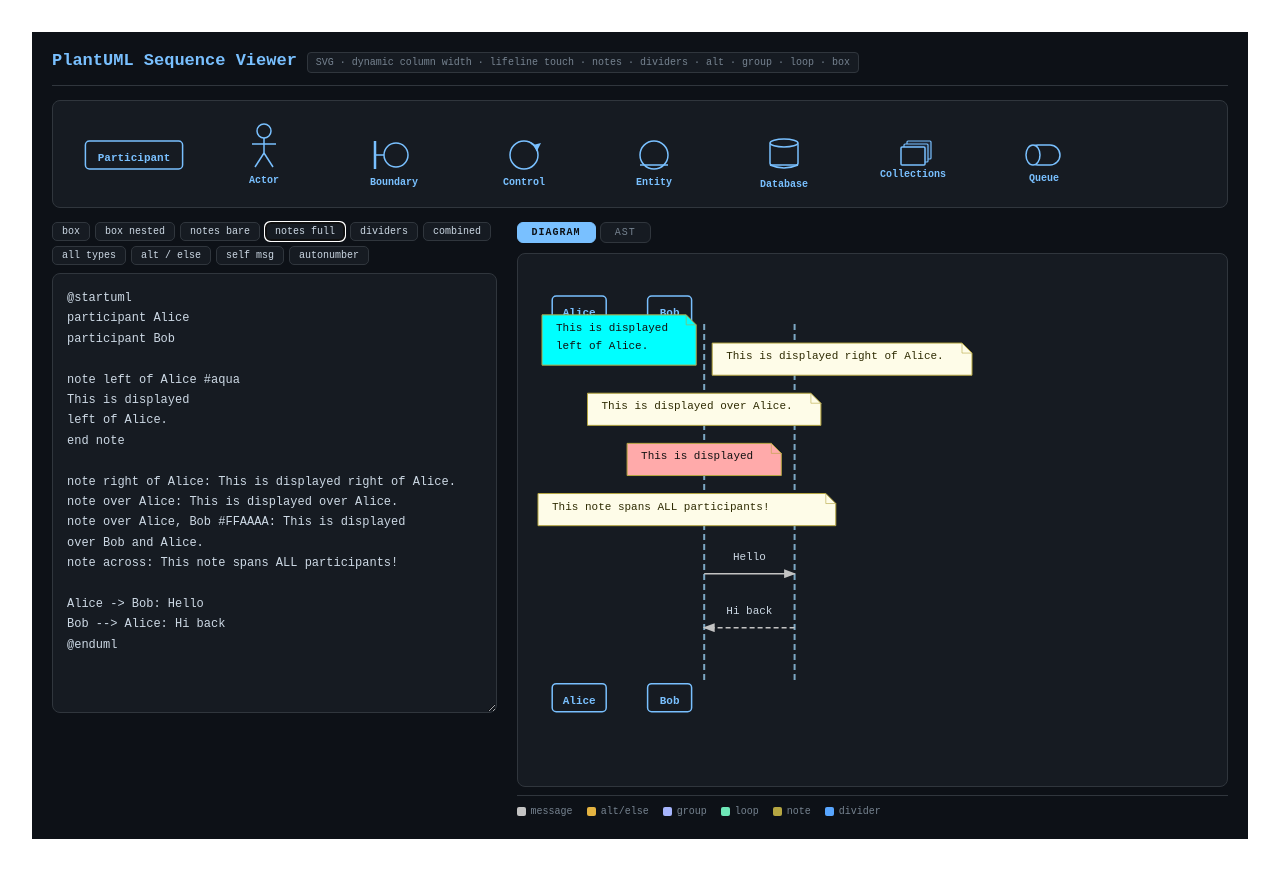
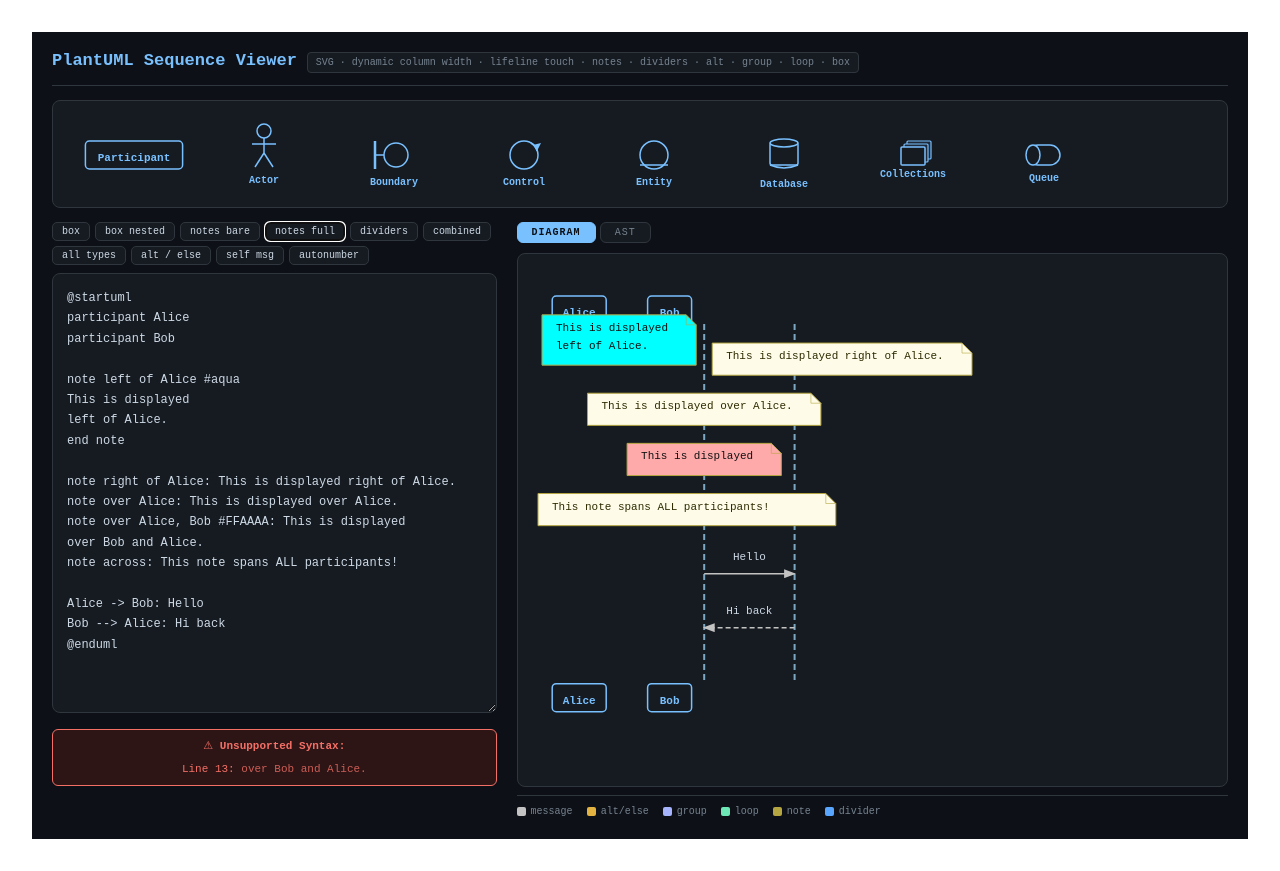
Before and after one commit to hudy9x/beautiful-plantuml, a React app: page / in a window 1280 px wide. Both pictures are taken after a click on the button "notes full". Built offline with nearby package versions, Linux system fonts and the light colour scheme; the HTML template or start-up script is replaced by a standard one.

Commit message:
feat: Add error reporting for unparsed lines to the AST and display them in the UI.

```diff
--- a/src/PlantumlParser.tsx
+++ b/src/PlantumlParser.tsx
@@ -47,7 +47,7 @@ interface GroupBlockNode { type: "GROUP_BLOCK"; label: string; statements: State
 interface LoopBlockNode { type: "LOOP_BLOCK"; label: string; statements: StatementNode[]; }
 interface BoxDeclNode { type: "BOX_DECL"; title: string | null; color: string | null; directAliases: string[]; children: BoxDeclNode[]; allAliases: string[]; }
 type StatementNode = MessageNode | NoteNode | DividerNode | AltBlockNode | GroupBlockNode | LoopBlockNode | BoxDeclNode;
-interface DiagramAST { autonumber: boolean; participants: Participant[]; declMap: Record<string, Participant>; statements: StatementNode[]; boxes: BoxDeclNode[]; }
+interface DiagramAST { autonumber: boolean; participants: Participant[]; declMap: Record<string, Participant>; statements: StatementNode[]; boxes: BoxDeclNode[]; errors: { line: number; text: string }[]; }
 
 // ─────────────────────────────────────────────────────────────────────────────
 // parser/tokenizer.ts
@@ -116,12 +116,17 @@ function tokenizeLine(line: string): Token | null {
 // ─────────────────────────────────────────────────────────────────────────────
 
 function parse(input: string): DiagramAST {
-  const tokens: Token[] = input.split("\n").map(tokenizeLine).filter((t): t is Token => t !== null);
+  const tokens: (Token & { lineNo: number; raw: string })[] = [];
+  input.split("\n").forEach((line, i) => {
+    const t = tokenizeLine(line);
+    if (t !== null) tokens.push({ ...t, lineNo: i + 1, raw: line });
+  });
   let pos = 0, msgIdx = 0;
   const hasAutonumber = tokens.some(t => t.type === "AUTONUMBER");
   const declMap: Record<string, Participant> = {};
   const participantOrder: Participant[] = [];
   const participantSet = new Set<string>();
+  const errors: { line: number; text: string }[] = [];
 
   function reg(alias: string, name: string, kind: ParticipantKind, stereoType?: string, color?: string) {
     if (participantSet.has(alias)) return;
@@ -167,7 +172,12 @@ function parse(input: string): DiagramAST {
           };
           ref.current = msg; stmts.push(msg); pos++; break;
         }
-        default: pos++;
+        default: {
+          if (tok.type === "TEXT_LINE") {
+            errors.push({ line: (tok as any).lineNo, text: (tok as any).raw });
+          }
+          pos++;
+        }
       }
     }
     return stmts;
@@ -197,7 +207,12 @@ function parse(input: string): DiagramAST {
       if (tok.type === "END_BOX" || tok.type === "END") { pos++; break; }
       if (tok.type === "BOX") { pos++; children.push(parseBox(tok.title, tok.color, ref)); }
       else if (tok.type === "DECLARATION") { reg(tok.alias, tok.name, tok.kind, tok.stereoType, tok.color); direct.push(tok.alias); pos++; }
-      else pos++;
+      else {
+        if (tok.type === "TEXT_LINE") {
+          errors.push({ line: (tok as any).lineNo, text: (tok as any).raw });
+        }
+        pos++;
+      }
     }
     return {
       type: "BOX_DECL", title, color, directAliases: direct, children,
@@ -207,10 +222,19 @@ function parse(input: string): DiagramAST {
 
   const ref = { current: null as MessageNode | null };
   const all = parseStmts(ref);
+  while (pos < tokens.length) {
+    const tok = tokens[pos];
+    if (tok.type === "TEXT_LINE") {
+      errors.push({ line: (tok as any).lineNo, text: (tok as any).raw });
+    }
+    pos++;
+  }
+
   return {
     autonumber: hasAutonumber, participants: participantOrder, declMap,
     boxes: all.filter((s): s is BoxDeclNode => s.type === "BOX_DECL"),
     statements: all.filter((s): s is StatementNode => s.type !== "BOX_DECL"),
+    errors
   };
 }
 
@@ -1353,6 +1377,20 @@ export default function App() {
             marginTop: 8, background: "#2d1515", border: "1px solid #f47067",
             borderRadius: 6, padding: "8px 12px", fontSize: 11, color: "#f47067"
           }}>⚠ {error}</div>}
+          {ast?.errors && ast.errors.length > 0 && (
+            <div style={{
+              marginTop: 8, background: "#2d1515", border: "1px solid #f47067",
+              borderRadius: 6, padding: "8px 12px", fontSize: 11, color: "#f47067",
+              maxHeight: 150, overflowY: "auto"
+            }}>
+              <div style={{ fontWeight: "bold", marginBottom: 6 }}>⚠ Unsupported Syntax:</div>
+              {ast.errors.map((e, i) => (
+                <div key={i} style={{ fontFamily: "monospace", marginTop: 2 }}>
+                  Line {e.line}: <span style={{ opacity: 0.8 }}>{e.text.trim()}</span>
+                </div>
+              ))}
+            </div>
+          )}
         </div>
 
         <div>
```
